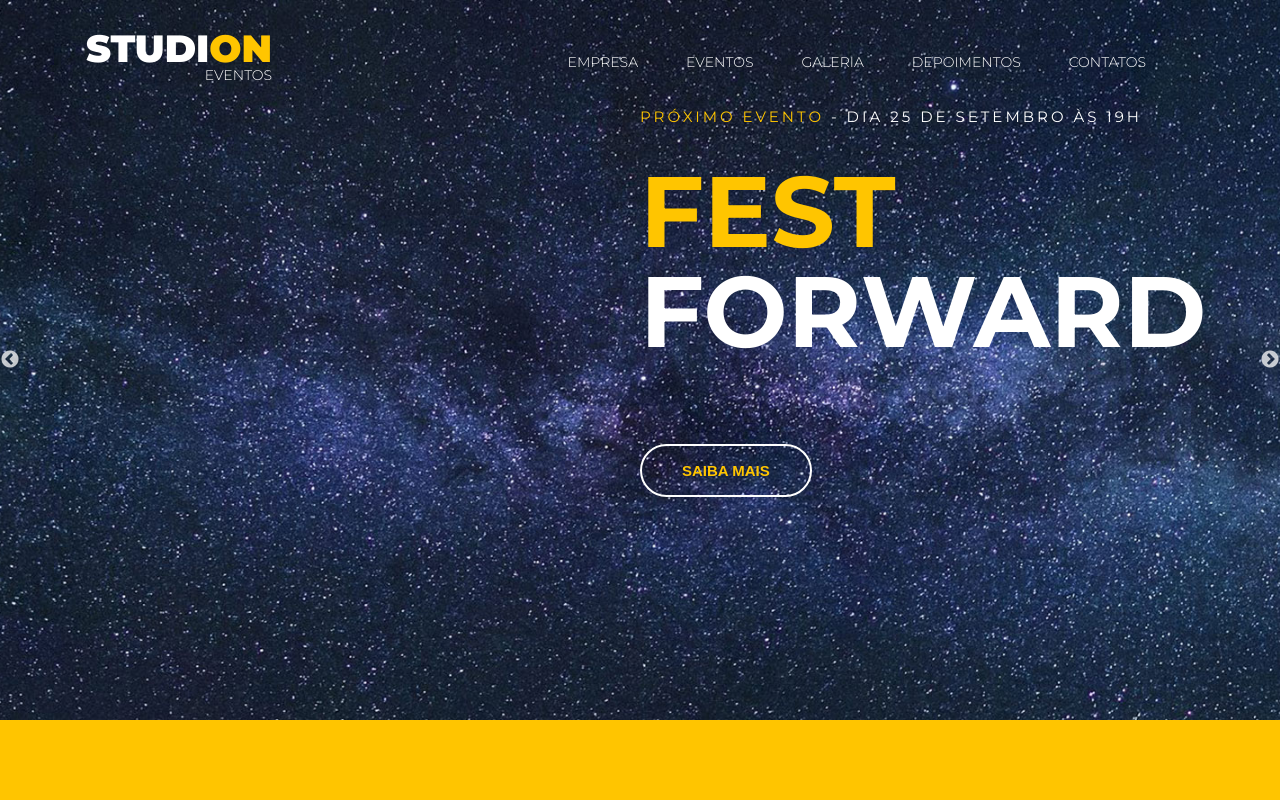
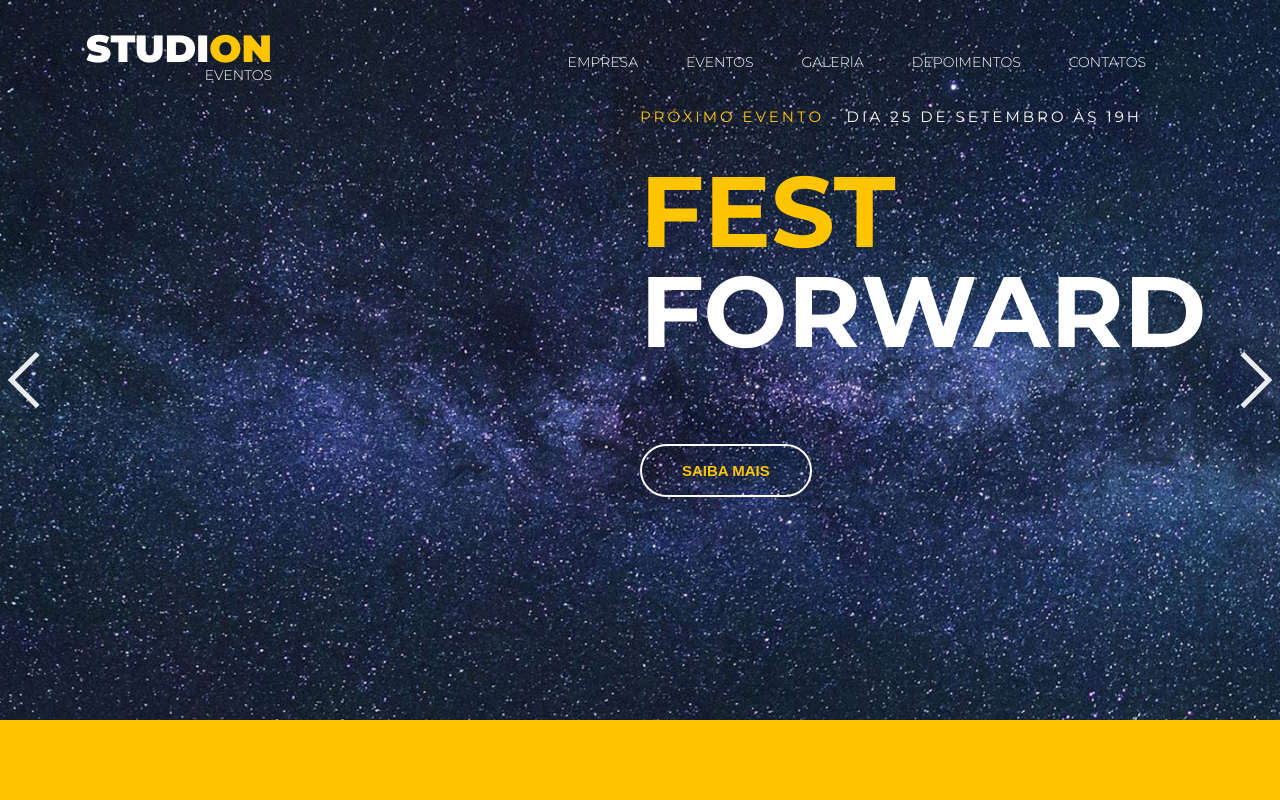
Before and after one commit to diegominelli/studion, a website: page src/index.html in a window 1280 px wide. Shown: the top 800 px of the page. Drawn offline with nearby package versions, Linux system fonts and the light colour scheme.

Commit message:
Estilizando as setas do carrossel

```diff
--- a/src/css/_home.css
+++ b/src/css/_home.css
@@ -3,13 +3,31 @@
   color: #FFF;
 }
 
+.slider-prev-arrow,
+.slider-next-arrow {
+  width: 2.5rem;
+  height: 2.5rem;
+  border: 5px solid #FFF;
+  border-right: unset;
+  border-bottom: unset;
+  opacity: 0.9;
+}
+
 .slider-prev-arrow {
   z-index: 1;
-  left: 0;
+  left: 1rem;
+  transform: rotate(-45deg);
 }
 
 .slider-next-arrow {
-  right: 0;
+  right: 1rem;
+  transform: rotate(135deg);
+
+}
+
+.slider-prev-arrow::before,
+.slider-next-arrow::before {
+  content: '';
 }
 
 .slide {
```
